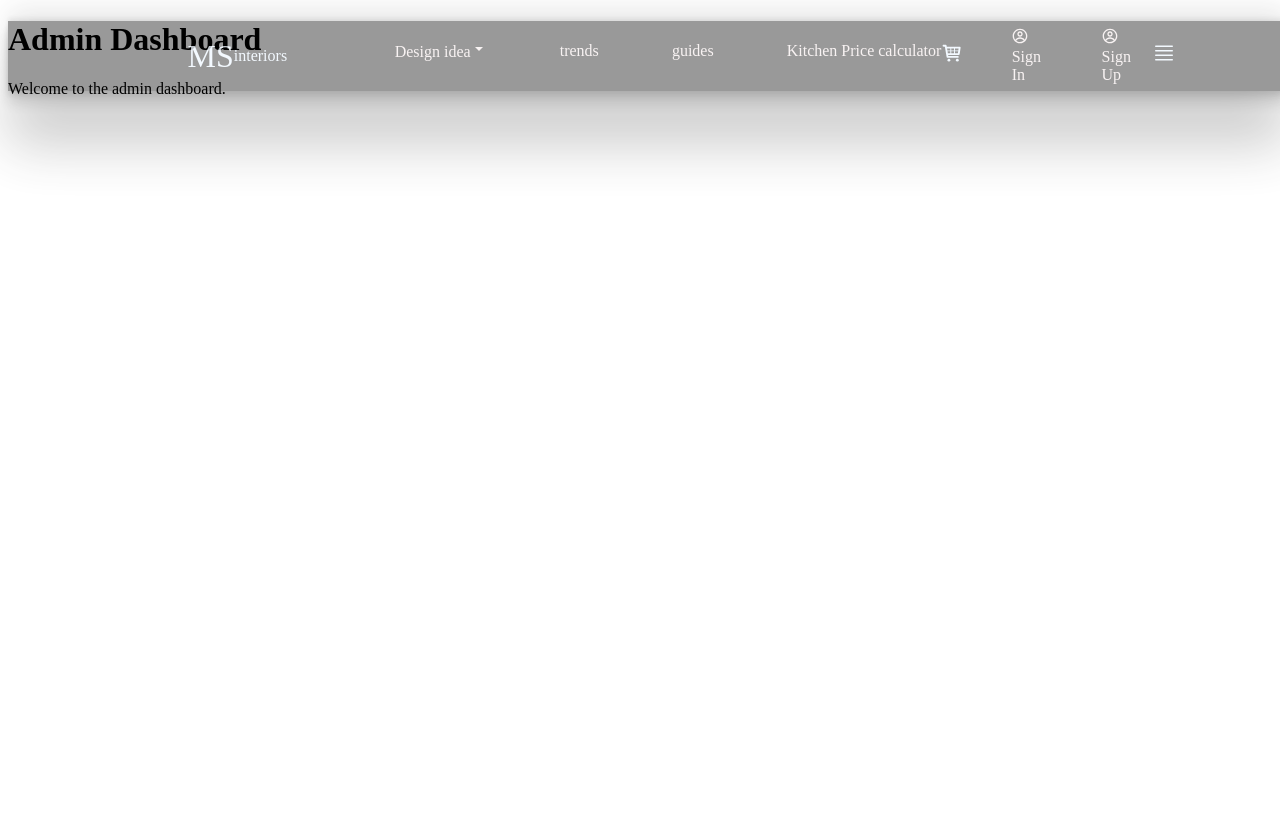
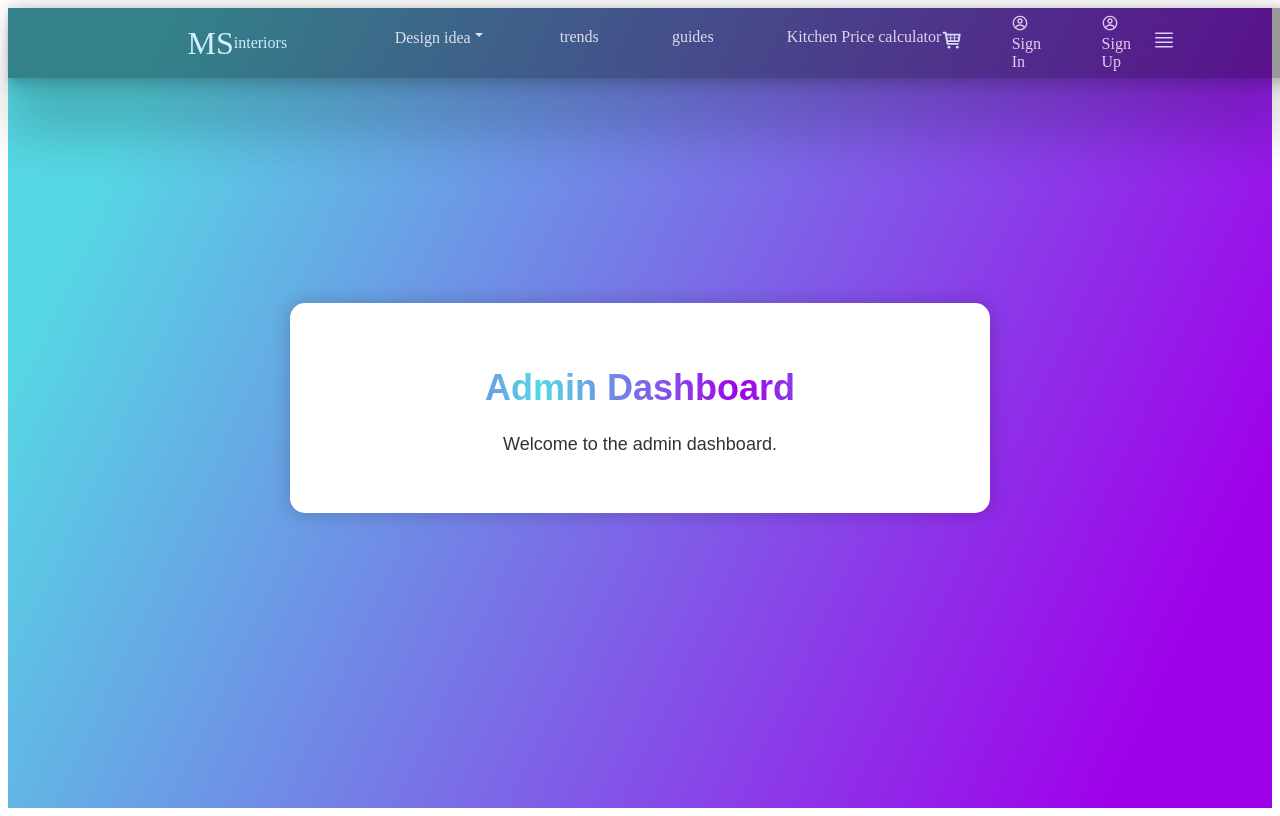
Before and after one commit to ShubhamPhogat/MSinteriors, a React (Create React App) app in the folder client/: page /admin in a window 1280 px wide. Built offline with nearby package versions, Linux system fonts and the light colour scheme; a web font is replaced by a local one.

Commit message:
logout fun add

```diff
--- a/client/src/Admin/adminpage.jsx
+++ b/client/src/Admin/adminpage.jsx
@@ -1,10 +1,13 @@
 import React from "react";
+import "../styles/admin.css"
 
 const AdminPage = () => {
   return (
-    <div>
-      <h1>Admin Dashboard</h1>
-      <p>Welcome to the admin dashboard.</p>
+    <div className="admin-container">
+      <div className="admin-inner-container">
+        <h1 className="admin-title">Admin Dashboard</h1>
+        <p className="admin-welcome">Welcome to the admin dashboard.</p>
+      </div>
     </div>
   );
 };
--- /dev/null
+++ b/client/src/styles/admin.css
@@ -0,0 +1,59 @@
+/* Container for the entire page */
+.admin-container {
+    width: 100%;
+    height: 100vh;
+    display: flex;
+    align-items: center;
+    justify-content: center;
+    font-family: "Poppins", sans-serif;
+    background: linear-gradient(115deg, #56d8e4 10%, #9f01ea 90%);
+  }
+
+  /* Inner container for page content */
+  .admin-inner-container {
+    max-width: 600px;
+    width: 100%;
+    background: #fff;
+    padding: 40px 50px;
+    box-shadow: 0px 0px 20px rgba(0, 0, 0, 0.2);
+    border-radius: 15px;
+    transition: all 0.3s ease;
+  }
+
+  .admin-inner-container:hover {
+    transform: translateY(-5px);
+    box-shadow: 0px 0px 25px rgba(0, 0, 0, 0.3);
+  }
+
+  /* Title styling */
+  .admin-title {
+    text-align: center;
+    font-size: 36px;
+    font-weight: 700;
+    background: -webkit-linear-gradient(right, #56d8e4, #9f01ea, #56d8e4, #9f01ea);
+    -webkit-background-clip: text;
+    -webkit-text-fill-color: transparent;
+    margin-bottom: 25px;
+  }
+
+  /* Welcome message styling */
+  .admin-welcome {
+    text-align: center;
+    font-size: 18px;
+    color: #333;
+  }
+
+  /* Responsive adjustments */
+  @media (max-width: 600px) {
+    .admin-inner-container {
+      padding: 30px 20px;
+    }
+
+    .admin-title {
+      font-size: 28px;
+    }
+
+    .admin-welcome {
+      font-size: 16px;
+    }
+  }
```
